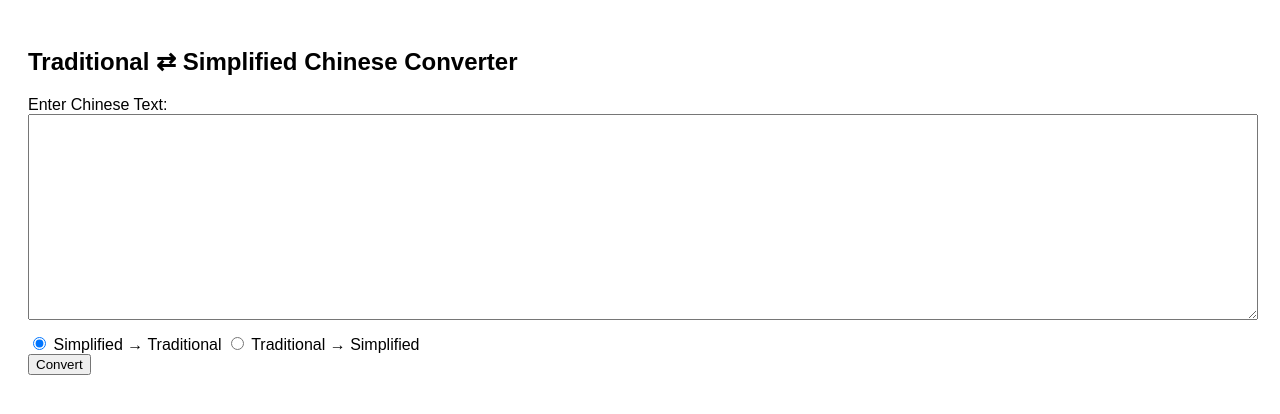
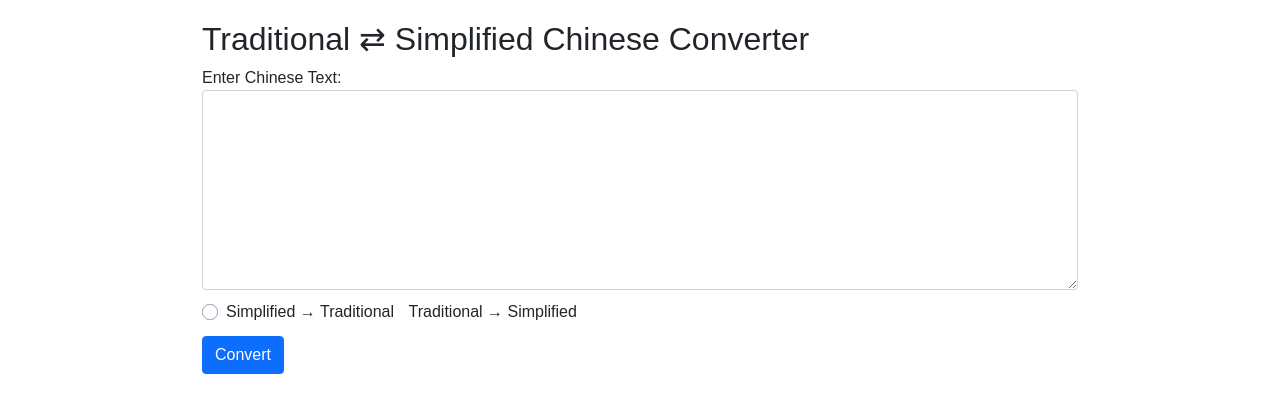
Before and after one commit to lokosmotos/Danialspacex, a Flask app: page /zht-zhs-converter in a window 1280 px wide. Shown: the top 414 px of the page. Run offline with Flask 3, Linux system fonts and the light colour scheme; some libraries are stand-ins or nearby versions.

Commit message:
Update zht_zhs_converter.html

```diff
--- a/templates/zht_zhs_converter.html
+++ b/templates/zht_zhs_converter.html
@@ -2,47 +2,58 @@
 <html lang="en">
 <head>
     <meta charset="UTF-8">
+    <meta name="viewport" content="width=device-width, initial-scale=1.0">
     <title>ZHT ⇄ ZHS Converter</title>
+    <link rel="stylesheet" href="https://cdn.jsdelivr.net/npm/bootstrap@5.1.3/dist/css/bootstrap.min.css">
     <style>
         body { font-family: Arial, sans-serif; padding: 20px; }
+        .highlight { color: red; }
+        .diff-box { background: #f9f9f9; border: 1px solid #ccc; padding: 10px; margin-top: 10px; }
+        .container { max-width: 900px; margin: 0 auto; }
         textarea { width: 100%; height: 200px; margin-bottom: 10px; }
-        .diff-box { background: #f9f9f9; border: 1px solid #ccc; padding: 10px; margin-top: 10px; }
-        .highlight { color: red; }
+        .form-check-label { margin-right: 10px; }
+        button { margin-top: 10px; }
+        #result { display: none; }
     </style>
 </head>
 <body>
+    <div class="container">
         <h2>Traditional ⇄ Simplified Chinese Converter</h2>
 
         <form id="convert-form">
+            <div class="form-group">
                 <label for="text">Enter Chinese Text:</label>
-        <textarea id="text" name="text" required></textarea>
-
-        <div>
-            <input type="radio" id="s2t" name="direction" value="s2t" checked>
-            <label for="s2t">Simplified → Traditional</label>
-
-            <input type="radio" id="t2s" name="direction" value="t2s">
-            <label for="t2s">Traditional → Simplified</label>
+                <textarea id="text" class="form-control" name="text" required></textarea>
             </div>
 
-        <button type="submit">Convert</button>
+            <div class="form-group form-check">
+                <input type="radio" id="s2t" name="direction" value="s2t" class="form-check-input" checked>
+                <label for="s2t" class="form-check-label">Simplified → Traditional</label>
+
+                <input type="radio" id="t2s" name="direction" value="t2s" class="form-check-input">
+                <label for="t2s" class="form-check-label">Traditional → Simplified</label>
+            </div>
+
+            <button type="submit" class="btn btn-primary">Convert</button>
         </form>
 
-    <div id="result" style="display:none;">
+        <div id="result">
             <h3>Converted Output:</h3>
-        <textarea id="converted-output" readonly></textarea>
+            <textarea id="converted-output" class="form-control" readonly></textarea>
 
-        <form method="POST" action="/download-converted">
+            <form method="POST" action="/download-converted" class="mt-3">
                 <input type="hidden" id="converted" name="converted">
-            <button type="submit">Download Converted Text</button>
+                <button type="submit" class="btn btn-success">Download Converted Text</button>
             </form>
 
-        <div class="diff-box" id="diffs">
+            <div class="diff-box mt-3" id="diffs">
                 <h4>Differences:</h4>
                 <ul id="diff-list"></ul>
             </div>
         </div>
+    </div>
 
+    <script src="https://cdn.jsdelivr.net/npm/bootstrap@5.1.3/dist/js/bootstrap.bundle.min.js"></script>
     <script>
         document.getElementById('convert-form').addEventListener('submit', async function (e) {
             e.preventDefault();
@@ -61,4 +72,14 @@
 
             const diffList = document.getElementById('diff-list');
             diffList.innerHTML = '';
-            data.diffs.forEach(([original,
+            data.diffs.forEach(([original, converted]) => {
+                const item = document.createElement('li');
+                item.innerHTML = `<span class="highlight">${original}</span> → ${converted}`;
+                diffList.appendChild(item);
+            });
+
+            document.getElementById('result').style.display = 'block';
+        });
+    </script>
+</body>
+</html>
```
Lines whose indentation alone changed are shown as unchanged.
